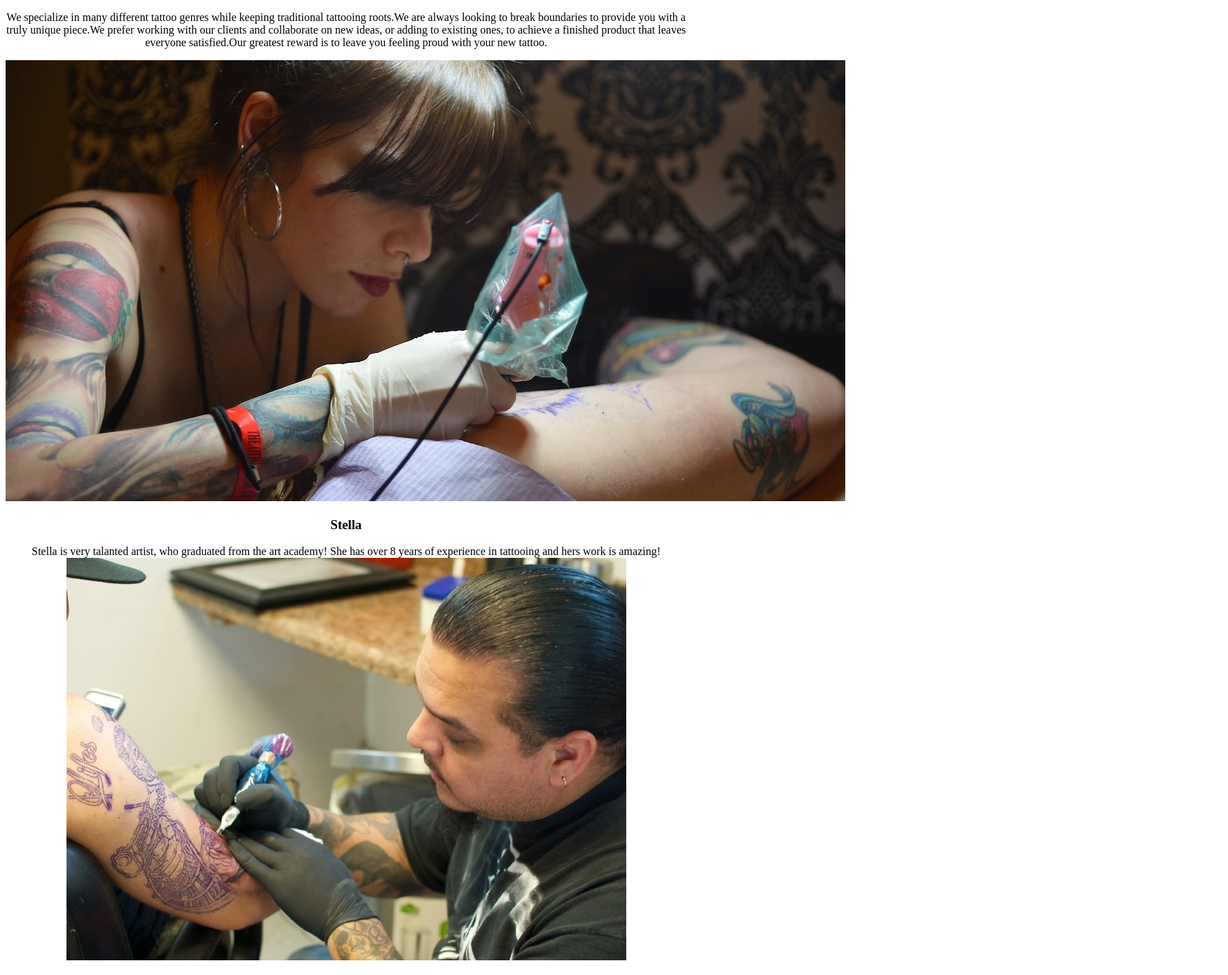
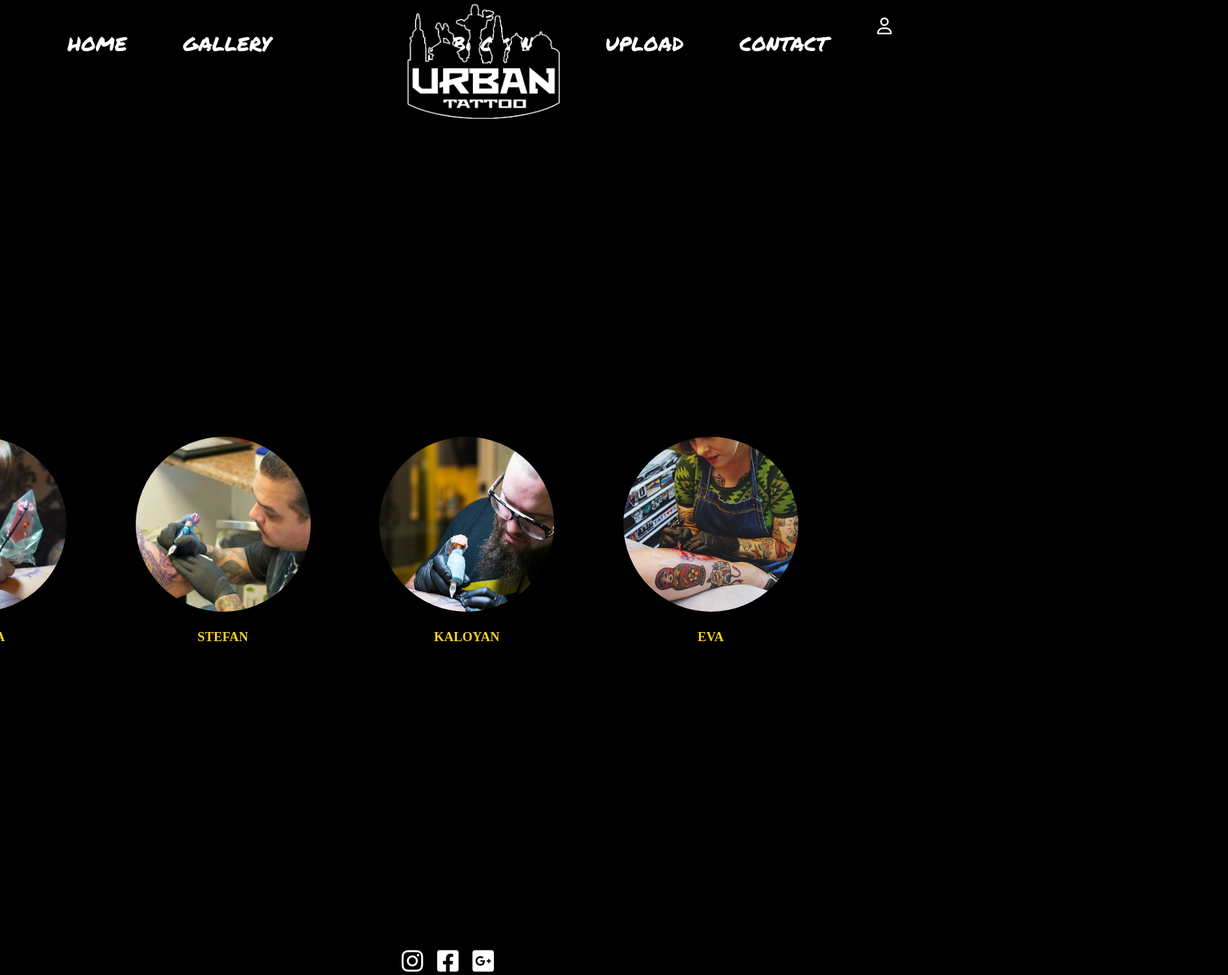
Before and after one commit to viiktorstefanov/Urban-Tattoo-React, a React (Create React App) app: page / in a window 1280 px wide. Shown: the top 1393 px of the page at 70% size, 1755 px wide, since content can reach past the window. Built offline with nearby package versions, Linux system fonts and the light colour scheme.

Commit message:
Header,Homepage,Footer components added.

```diff
--- a/public/index.html
+++ b/public/index.html
@@ -13,7 +13,6 @@
     <title>Urban Tattoo Sofia</title>
   </head>
   <body>
-    <noscript>You need to enable JavaScript to run this app.</noscript>
     <div id="root"></div>
     <!--
       This HTML file is a template.
--- a/src/App.js
+++ b/src/App.js
@@ -1,9 +1,15 @@
+import './styles/App.css';
+import Header from "./components/Header";
 import HomePage from "./components/HomePage";
+import Footer from './components/Footer';
+
 
 function App() {
     return (
         <div className="App">
+            <Header />
             <HomePage />
+            <Footer />
         </div>
     );
 }
--- /dev/null
+++ b/src/components/Footer.js
@@ -0,0 +1,23 @@
+import styles from '../styles/Footer.module.css';
+
+export default function Footer() {
+    return (
+        <footer className={styles.footer}>
+            <div className={styles['links-footer']}>
+                <a className={styles.instagram} href="https://www.instagram.com/urban.tattoo.sofia/">
+                    <i className={`fa-brands fa-instagram ${styles['instagram-icon']}`}></i>
+                </a>
+                <a className={styles.facebook} href="https://www.facebook.com/urban.tattoo.sofia/">
+                    <i className={`fa-brands fa-square-facebook ${styles['facebook-icon']}`}></i>
+                </a>
+                <a className={styles.google} href="https://g.page/r/CbxBJYKl-n-wEB0">
+                    <i className={`fa-brands fa-square-google-plus ${styles['google-icon']}`}></i>
+                </a>
+            </div>
+            <div className={styles.copyright}>
+                © 2023 Copyright:
+                <a className={styles['copyright-author']} href="https://www.linkedin.com/in/viktor-stefanov-953047263/">Viktor Stefanov</a>
+            </div>
+        </footer>
+    );
+};
--- /dev/null
+++ b/src/components/Header.js
@@ -0,0 +1,70 @@
+import styles from '../styles/Header.module.css';
+
+export default function Header() {
+    return (
+        <header>
+        <nav>
+            {/* //if user */}
+            <div className={styles.hero} id="user-btns">
+                <i className={`${styles['user-pic']} fa-regular`}></i>
+
+                <div className={styles['sub-menu-wrap']} id="subMenu">
+                    <div className={styles['sub-menu']}>
+                        <div className={styles['user-info']}>
+                            <h4>user.email</h4>
+                        </div>
+                        <hr/>
+                        <a href="/logout" className={styles['sub-menu-link']}>
+                            <p>Logout</p>
+                        </a>
+                    </div>
+                </div>
+            </div>
+
+            {/* //no-user */}
+            <div className={styles.hero} id="user-btns">
+                <i className={`${styles['user-pic']} fa-regular fa-user`}></i>
+
+                <div className={styles['sub-menu-wrap']} id="subMenu">
+                    <div className={styles['sub-menu']}>
+                        <div className={styles['user-info']}>
+                            <h4>Guest</h4>
+                        </div>
+                        <hr/>
+                        <a href="/login" className={styles['sub-menu-link']}>
+                            <p>Sign in</p>
+                        </a>
+                        <a href="/register" className={styles['sub-menu-link']}>
+                            <p>Sign up</p>
+                        </a>
+                    </div>
+                </div>
+
+            </div>
+
+            <div id="logo" className={styles['nav-logo']}>
+                <a href="/"><img src="images/logo new 2023 transperant cutted.png" alt="logo"/></a>
+            </div>
+            <ul className={styles['nav-bar']}>
+                <li className={styles['nav-link']}>
+                    <a href="/">HOME</a>
+                </li>
+                <li id="gallery" className={`${styles['nav-link']} ${styles.gallery}`}>
+                    <a href="/gallery">GALLERY</a>
+                </li>
+                <li className={`${styles['nav-link']} ${styles.booking}`}>
+                    <a href="/booking">BOOKING</a>
+                </li>
+                {/* //if user and user is admin */}
+                <li className={styles['nav-link']}>
+                    <a href="/upload">UPLOAD</a>
+                </li>
+                {/* //if user and no admin */}
+                <li className={styles['nav-link']}>
+                    <a href="/contact">CONTACT</a>
+                </li>
+            </ul>
+        </nav>
+    </header>
+    );
+};
--- a/src/components/HomePage.js
+++ b/src/components/HomePage.js
@@ -2,30 +2,30 @@ import styles from '../styles/homePage.module.css';
 
 export default function homePage() {
     return (
-        <section id="homePage" className={`${styles['homePage']} homePage`} >
-                <div className="message">
+        <section id="homePage" className={styles.homePage} >
+                <div className={styles.message}>
                     <p>We specialize in many different tattoo genres while keeping traditional tattooing roots.We are always looking to break boundaries to provide you with a truly unique piece.We prefer working with our clients and collaborate on new ideas, or adding to existing ones, to achieve a finished product that leaves everyone satisfied.Our greatest reward is to leave you feeling proud with your new tattoo.</p>
                 </div>
-                <div className="artists" id="artists">
-                    <div className="artist">
+                <div className={styles.artists} id="artists">
+                    <div className={styles.artist}>
                         <img src="/images/artists/artist1.jpg" alt="artist" />
                         <h3>Stella</h3>
-                        <span className="artist-info">Stella is very talanted artist, who graduated from the art academy! She has over 8 years of experience in tattooing and hers work is amazing!</span>
+                        <span className={styles['artist-info']}>Stella is very talanted artist, who graduated from the art academy! She has over 8 years of experience in tattooing and hers work is amazing!</span>
                     </div>
-                    <div className={`${styles['artist']} artist`}>
+                    <div className={styles.artist}>
                         <img src="/images/artists/artist2.jpg" alt="artist" />
                         <h3>Stefan</h3>
-                        <span className="artist-info">Stefan started tattooing in 2008 and enjoys working in many styles. Illustrative neo-traditional tattoos are his main focus, but he is also confident in Japanese styles and realism. </span>
+                        <span className={styles['artist-info']}>Stefan started tattooing in 2008 and enjoys working in many styles. Illustrative neo-traditional tattoos are his main focus, but he is also confident in Japanese styles and realism. </span>
                     </div>
-                    <div className="artist">
+                    <div className={styles.artist}>
                         <img src="/images/artists/artist3.jpg" alt="artist" />
                         <h3>Kaloyan</h3>
-                        <span className="artist-info">Kaloyan began tattooing in 2006. He enjoys many styles of tattooing, but specializes in large-scale illustrative and Japanese work.</span>
+                        <span className={styles['artist-info']}>Kaloyan began tattooing in 2006. He enjoys many styles of tattooing, but specializes in large-scale illustrative and Japanese work.</span>
                     </div>
-                    <div className="artist">
+                    <div className={styles.artist}>
                         <img src="/images/artists/artist4.jpg" alt="artist" />
                         <h3>Eva</h3>
-                        <span className="artist-info">Eva is with 9 years of tattoo experience and provides not only quality tattoos ,but also personal approach to each client. She also specialises in temporary tattoos with natural and safe pigments.</span>
+                        <span className={styles['artist-info']}>Eva is with 9 years of tattoo experience and provides not only quality tattoos ,but also personal approach to each client. She also specialises in temporary tattoos with natural and safe pigments.</span>
                     </div>
                 </div>
             </section>
--- /dev/null
+++ b/src/styles/App.css
@@ -0,0 +1,16 @@
+* {
+    box-sizing: border-box;
+    margin: 0px;
+    padding: 0px;
+}
+body {
+    background: black;
+    text-align: center;
+}
+a {
+    text-decoration: none;
+    color: white;
+}
+a:hover {
+    color: #f3d22d;
+}
--- /dev/null
+++ b/src/styles/Footer.module.css
@@ -0,0 +1,23 @@
+footer {
+    text-align: center;
+    color: white;
+    margin-right: 40px;
+    margin-bottom: 20px;
+    padding-top: 20px;
+    width: 100%;
+}
+.links-footer {
+    display: flex;
+    justify-content: center;
+    gap: 20px;
+    color: white;
+    margin-bottom: 20px;
+}
+.instagram-icon, .facebook-icon, .google-icon {
+    font-size: 35px;
+}
+.copyright {
+    font-family:'Roboto',sans-serif;
+    display: block;
+    font-size: 15px;
+}
--- /dev/null
+++ b/src/styles/Header.module.css
@@ -0,0 +1,109 @@
+@font-face {
+    font-family: 'Marker' ;
+    src: url('../../public/fonts/PermanentMarker-Regular.ttf');
+}
+header{
+    height: 15vh;
+    background-color: black;
+    font-family: 'Marker';
+    position: sticky;
+    top: 0;
+    z-index: 100;
+}
+.nav-logo{
+    display: inline-block;
+    width: 220px;
+    position: absolute;
+    margin-top: 0.2%;
+    text-align: center;
+    justify-content: center;
+    align-items: center;
+    left: 45.4%;
+}
+.nav-logo img{
+    width: 100%;
+    height: 100%;
+}
+.nav-bar{
+    display: flex;
+    flex-direction: row;
+    gap: 80px;
+    text-decoration: none;
+    list-style-type: none;
+    align-items: center;
+    justify-content: center;
+    text-align: center;
+}
+.nav-link{
+    font-size: 28px;
+    margin-top: 3.3%;
+}
+.gallery{
+    margin-right: 7%;
+}
+.booking{
+    margin-left: 7%;
+}
+.hero{
+    display: flex;
+    position: relative;
+    flex-direction: column;
+    align-items:flex-end;
+    color: white;
+}
+.sub-menu-wrap{
+    position: absolute;
+    margin: 2.7% 0.5% 0 0 ;
+    font-family:'Roboto',sans-serif;
+    font-size: 20px;
+
+    width: 8%;
+    max-height: 0px;
+    overflow: hidden;
+    transition: max-height 0.1s;
+}
+.sub-menu-wrap.open-menu{
+    max-height: 100vh;
+}
+.sub-menu{
+    border: white 2px solid;
+    padding: 10%;
+    margin: 10px;
+}
+.sub-menu hr {
+    border: 0;
+    height: 1px;
+    width: 100%;
+    background: white;
+    margin: 15px 0 10px;
+    margin-bottom: 20px;
+}
+.sub-menu-link{
+    display: flex;
+    align-items: center;
+    text-decoration: none;
+    color: white;
+    margin: 12px 0;
+}
+.sub-menu-link p{
+    width: 100%;
+}
+.user-info{
+    display: flex;
+    align-items: center;
+    justify-content: center;
+}
+.user-info h4:hover{
+   color: #f3d22d;
+}
+.user-pic {
+    position: absolute;
+    font-size: 24px;
+    margin: 1% 1% 0 0;
+    width: 2%;
+    cursor: pointer;
+    padding: 12px;
+}
+.user-pic:hover {
+    color: #f3d22d;
+}
```
